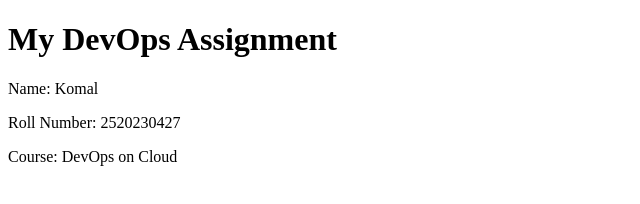
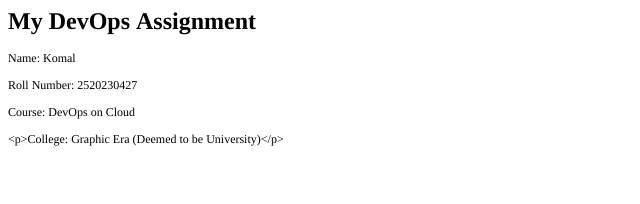
Before and after one commit to komnha/MCA-DevOps-Lab, a plain HTML site: page index.html in a window 1280 px wide. Shown: the whole page, without its empty margins (0-640 px from the left). Drawn offline with Linux system fonts and the light colour scheme.

Commit message:
Add college name to webpage

```diff
--- a/index.html
+++ b/index.html
@@ -1,14 +1,21 @@
-
-<!DOCTYPE html>
-<html lang="en">
+<!DOCTYPE html PUBLIC "-//W3C//DTD HTML 4.01//EN" "http://www.w3.org/TR/html4/strict.dtd">
+<html>
 <head>
-    <meta charset="UTF-8">
-    <title>MCA DevOps Lab</title>
+  <meta http-equiv="Content-Type" content="text/html; charset=utf-8">
+  <meta http-equiv="Content-Style-Type" content="text/css">
+  <title></title>
+  <meta name="Generator" content="Cocoa HTML Writer">
+  <meta name="CocoaVersion" content="2775.2">
+  <style type="text/css">
+    p.p2 {margin: 0.0px 0.0px 12.0px 0.0px; font: 12.0px Times; -webkit-text-stroke: #000000}
+    span.s1 {font-kerning: none}
+  </style>
 </head>
 <body>
-    <h1>My DevOps Assignment</h1>
-    <p>Name: Komal</p>
-    <p>Roll Number: 2520230427</p>
-    <p>Course: DevOps on Cloud</p>
+<h1 style="margin: 0.0px 0.0px 16.1px 0.0px; font: 24.0px Times; -webkit-text-stroke: #000000"><span class="s1"><b>My DevOps Assignment</b></span></h1>
+<p class="p2"><span class="s1">Name: Komal</span></p>
+<p class="p2"><span class="s1">Roll Number: 2520230427</span></p>
+<p class="p2"><span class="s1">Course: DevOps on Cloud</span></p>
+<p class="p2"><span class="s1">&lt;p&gt;College: Graphic Era (Deemed to be University)&lt;/p&gt;</span></p>
 </body>
 </html>
```
